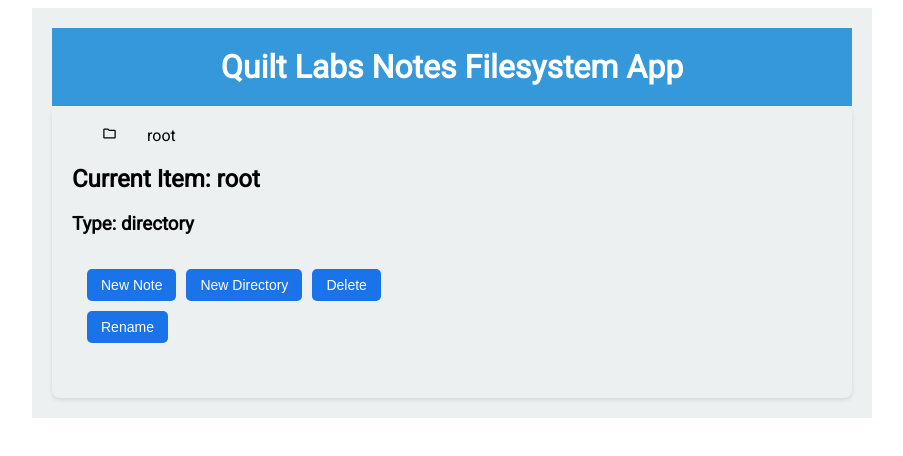
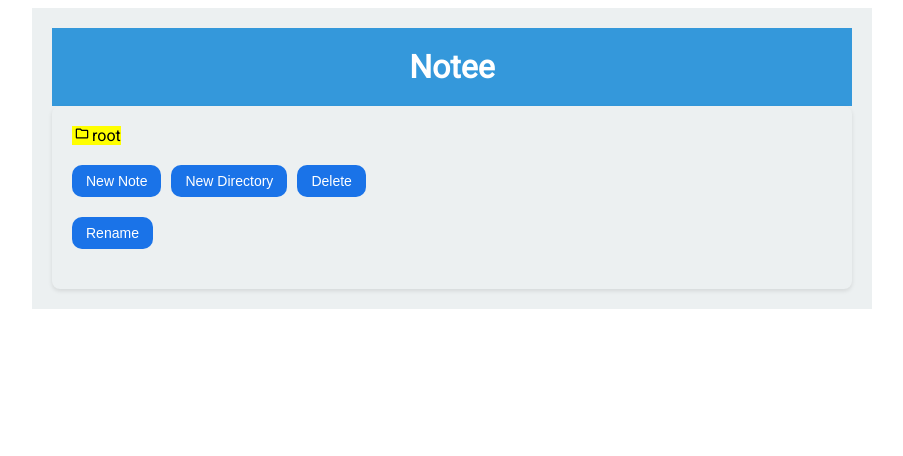
Before and after one commit to weiwang0305/Notee, a Next.js app: page / in a window 1280 px wide. Shown: the top 456 px of the page, without its empty margins (188-1091 px from the left). Built offline with nearby package versions, Linux system fonts and the light colour scheme.

Commit message:
working application

```diff
--- a/app/components/directoryView.tsx
+++ b/app/components/directoryView.tsx
@@ -77,6 +77,11 @@
 
   //Deleting directory or file
   const handleDeletion = () => {
+    const checked = document.querySelectorAll('input[type="checkbox"]:checked');
+    if (checked.length === 0) {
+      alert('You have not deleted any files to delete');
+      return;
+    }
     const confirmation = confirm('Want to delete?');
 
     //Asking for confirmation to delete
@@ -86,9 +91,6 @@
       //Using a hashmap to store all the fileNames that has been checked off.
       //Hashmap can help speed up lookups
       const result = new Map();
-      const checked = document.querySelectorAll(
-        'input[type="checkbox"]:checked'
-      );
       for (let i = 0; i < checked.length; i++) {
         result.set(checked[i].getAttribute('value'), 1);
       }
@@ -116,14 +118,6 @@
       {!isRenaming && (
         <div>
           <button className='button' onClick={handleAddNote}>
-            {/* <Image
-              className='addnoteSVG'
-              src='/addnote.svg'
-              alt='Add note'
-              width={20}
-              height={20}
-              priority
-            /> */}
             New Note
           </button>
           <button className='button' onClick={handleAddDirectory}>
--- a/app/components/noteView.tsx
+++ b/app/components/noteView.tsx
@@ -10,6 +10,8 @@
 
 const NoteView: React.FC<NoteViewProps> = ({ note }) => {
   const { updateNote } = useContext(WorkspaceContext);
+
+  //state for editing the text in the notes
   const [isEditing, setIsEditing] = useState(false);
   const [text, setText] = useState(note.note);
 
@@ -18,11 +20,11 @@
   };
 
   const handleNoteSubmit = () => {
-    if (text == null) {
+    //Checks to make sure there are actual notes in the text to update
+    if (text === '' || text === undefined) {
       alert('Cannot save empty note.');
       return;
     }
-
     updateNote(text);
     setIsEditing(false);
   };
--- a/app/components/pathView.tsx
+++ b/app/components/pathView.tsx
@@ -2,6 +2,8 @@
 import { Item } from './types';
 import { WorkspaceContext } from './workspace';
 import Image from 'next/image';
+
+import '../styles/path.css';
 
 interface PathViewProps {
   path: Item;
@@ -9,26 +11,30 @@
 
 const PathView: React.FC<PathViewProps> = () => {
   const { currentItem } = useContext(WorkspaceContext);
+
+  //creating an array to store all the paths
   const allPath = [];
-  console.log(currentItem);
+
+  //If currentItem exist we will continue to go through the node until currentItem.parent doesn't exist
   if (currentItem) {
     let pathfinder = currentItem;
     while (pathfinder.parent) {
       allPath.push(pathfinder.parent);
       pathfinder = pathfinder.parent;
     }
+    //reversing because when rendering, it actually prepends each element of the array in the front.
     allPath.reverse();
   }
 
   return (
-    <div>
+    <div className='pathContainer'>
       {allPath.map((path) => (
-        <span key={path.name}>
+        <div className='pathBox' key={path.name}>
           {path.type === 'directory' && (
             <Image
               src='/folder.svg'
               alt='Folder logo'
-              width={75}
+              width={20}
               height={15}
               priority
             />
@@ -37,7 +43,7 @@
             <Image
               src='/notes.svg'
               alt='notes logo'
-              width={75}
+              width={20}
               height={15}
               priority
             />
@@ -47,19 +53,19 @@
           <Image
             src='/arrowforward.svg'
             alt='arrow forward'
-            width={75}
+            width={20}
             height={15}
             priority
           />
-        </span>
+        </div>
       ))}
 
-      <span>
+      <div className='currentDirectory'>
         {currentItem?.type === 'directory' && (
           <Image
             src='/folder.svg'
             alt='Folder logo'
-            width={75}
+            width={20}
             height={15}
             priority
           />
@@ -68,13 +74,13 @@
           <Image
             src='/notes.svg'
             alt='notes logo'
-            width={75}
+            width={20}
             height={15}
             priority
           />
         )}
         {currentItem?.name}
-      </span>
+      </div>
     </div>
   );
 };
--- a/app/components/reactApp.tsx
+++ b/app/components/reactApp.tsx
@@ -13,7 +13,7 @@
 function Header() {
   return (
     <header>
-      <h1>Quilt Labs Notes Filesystem App</h1>
+      <h1>Notee</h1>
     </header>
   );
 }
--- a/app/components/tableView.tsx
+++ b/app/components/tableView.tsx
@@ -25,11 +25,10 @@
   const { selectedBoxes, setSelectedBoxes, updateName } =
     useContext(WorkspaceContext);
 
+  //When a checkbox is checked, it will be added into the selectedBoxes state in the workspace.tsx, if not, it will be filtered out
   const checkboxHandler = (event: React.ChangeEvent<HTMLInputElement>) => {
     let isSelected = event.target.checked;
     let value = event.target.value;
-    console.log(event.target.value);
-    console.log(selectedBoxes);
     if (isSelected) {
       setSelectedBoxes((prevItem: string[]) => [...prevItem, value]);
     } else {
--- a/app/components/workspace.tsx
+++ b/app/components/workspace.tsx
@@ -22,8 +22,6 @@
   return (
     <div>
       <PathView path={item} />
-      <h2>Current Item: {item.name}</h2>
-      <h3>Type: {item.type}</h3>
       <div className='item'>
         {item.parent != null && (
           <button className='button' onClick={goToEnclosingFolder}>
@@ -68,8 +66,10 @@
     items: [],
   });
 
+  //All of the boxes that have been selected in the tableview.tsx
   const [selectedBoxes, setSelectedBoxes] = useState<string[]>([]);
 
+  //Adding notes
   const addNote = useCallback((fileName: string, noteText: string) => {
     setCurrentItem((prevItem) => {
       // Deep clone the item
@@ -88,6 +88,7 @@
     });
   }, []);
 
+  //Adding directory
   const addDirectory = useCallback((newDirName: string) => {
     setCurrentItem((prevItem) => {
       // Deep clone the item
@@ -106,6 +107,7 @@
     });
   }, []);
 
+  //Updates the notes
   const updateNote = useCallback((newText: string) => {
     setCurrentItem((prevItem) => {
       const newItem = _.cloneDeep(prevItem);
@@ -116,6 +118,7 @@
     });
   }, []);
 
+  //Deleting directory or file only keep the items if it doesn't exist in the hashmap keys
   const deleteDirectory = useCallback((result: Map<string, number>) => {
     setCurrentItem((prevItem) => {
       const newItem = _.cloneDeep(prevItem);
@@ -127,6 +130,7 @@
     setSelectedBoxes([]);
   }, []);
 
+  //Used in the rename function. Updates each of the names by looping through an array of updated names.
   const updateName = useCallback((newNames: string[]) => {
     setCurrentItem((prevItem) => {
       const newItem = _.cloneDeep(prevItem);
@@ -140,6 +144,7 @@
     });
   }, []);
 
+  //Sorting the Items by directory first and then comparing the names by alphabetical
   const sortItems = (newItem: Item) => {
     if (newItem.items) {
       newItem.items.sort((a, b) => {
--- a/app/layout.tsx
+++ b/app/layout.tsx
@@ -1,17 +1,17 @@
-import type { Metadata } from 'next'
+import type { Metadata } from 'next';
 
 export const metadata: Metadata = {
-    title: 'QL Notes Filesystem App',
+  title: 'Notee',
   description: 'QL Notes Filesystem App',
-}
+};
 
 export default function RootLayout({
   children,
 }: {
-    children: React.ReactNode
+  children: React.ReactNode;
 }) {
   return (
-      <html lang="en">
+    <html lang='en'>
       <body>{children}</body>
     </html>
   );
--- a/app/styles/directory.css
+++ b/app/styles/directory.css
@@ -23,11 +23,12 @@
   align-items: center;
   text-decoration: none;
   border: none;
-  border-radius: 5px;
+  border-radius: 10px;
   cursor: pointer;
   background-color: #1a73e8;
   color: #fff;
-  margin: 5px;
+  margin-right: 10px;
+  margin-top: 20px;
 }
 .button:hover {
   background-color: #468be4;
--- a/app/styles/headers.css
+++ b/app/styles/headers.css
@@ -15,4 +15,6 @@
   margin: 0 auto;
   padding: 20px;
   background-color: #ecf0f1;
+
+  width: 100%;
 }
--- /dev/null
+++ b/app/styles/path.css
@@ -0,0 +1,13 @@
+.pathContainer {
+  display: inline-flex;
+}
+
+.pathBox {
+  width: fit-content;
+  margin: 0;
+  padding: 0;
+}
+
+.currentDirectory {
+  background-color: yellow;
+}
--- a/app/styles/workspace.css
+++ b/app/styles/workspace.css
@@ -8,5 +8,4 @@
 
 .item {
   min-height: 100px;
-  padding: 10px;
 }
```
Also changed, not shown: public/background.png (added), 1 other file (tests, documents, lock files or other folders). Lines whose indentation alone changed are shown as unchanged.
